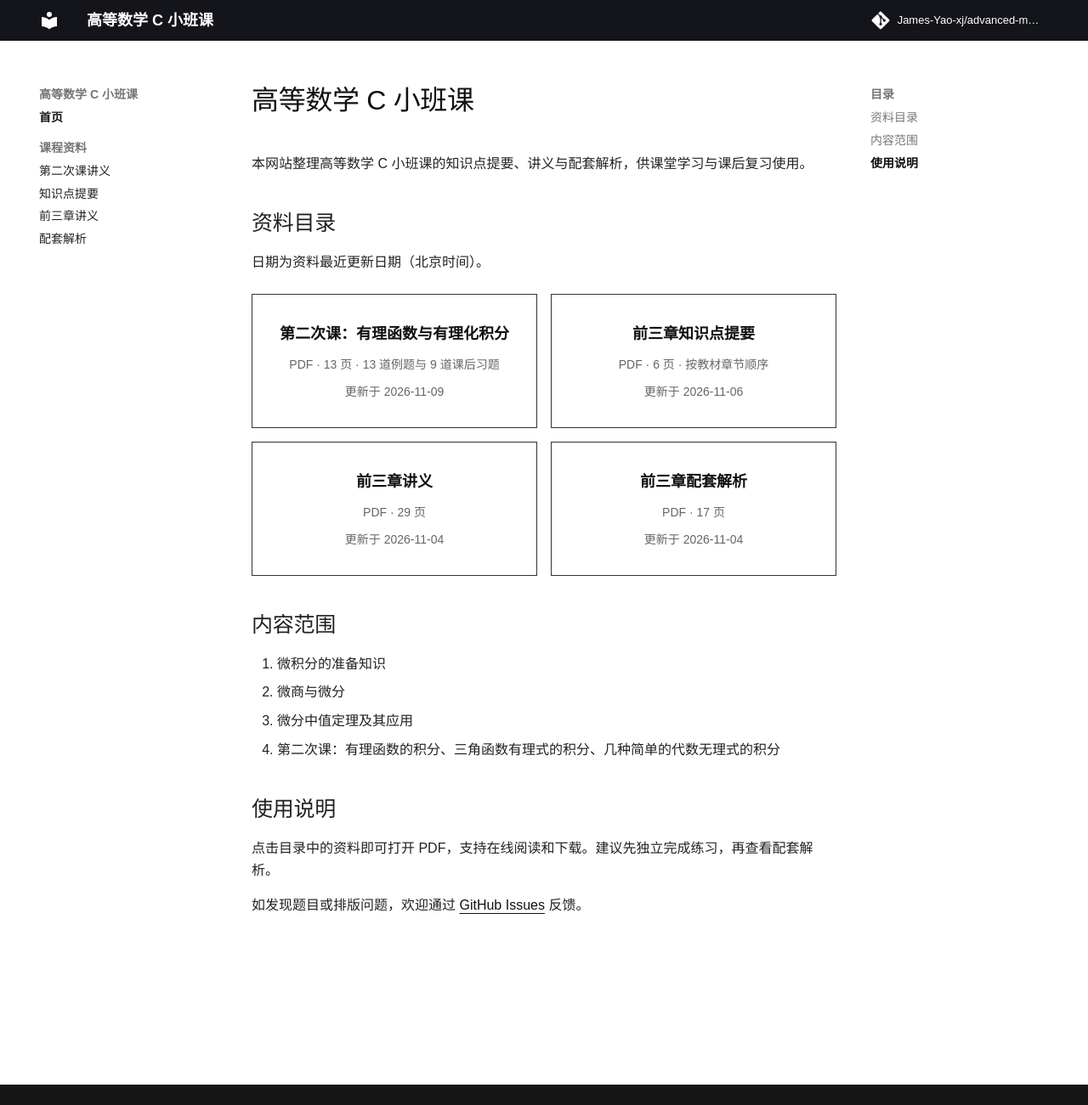
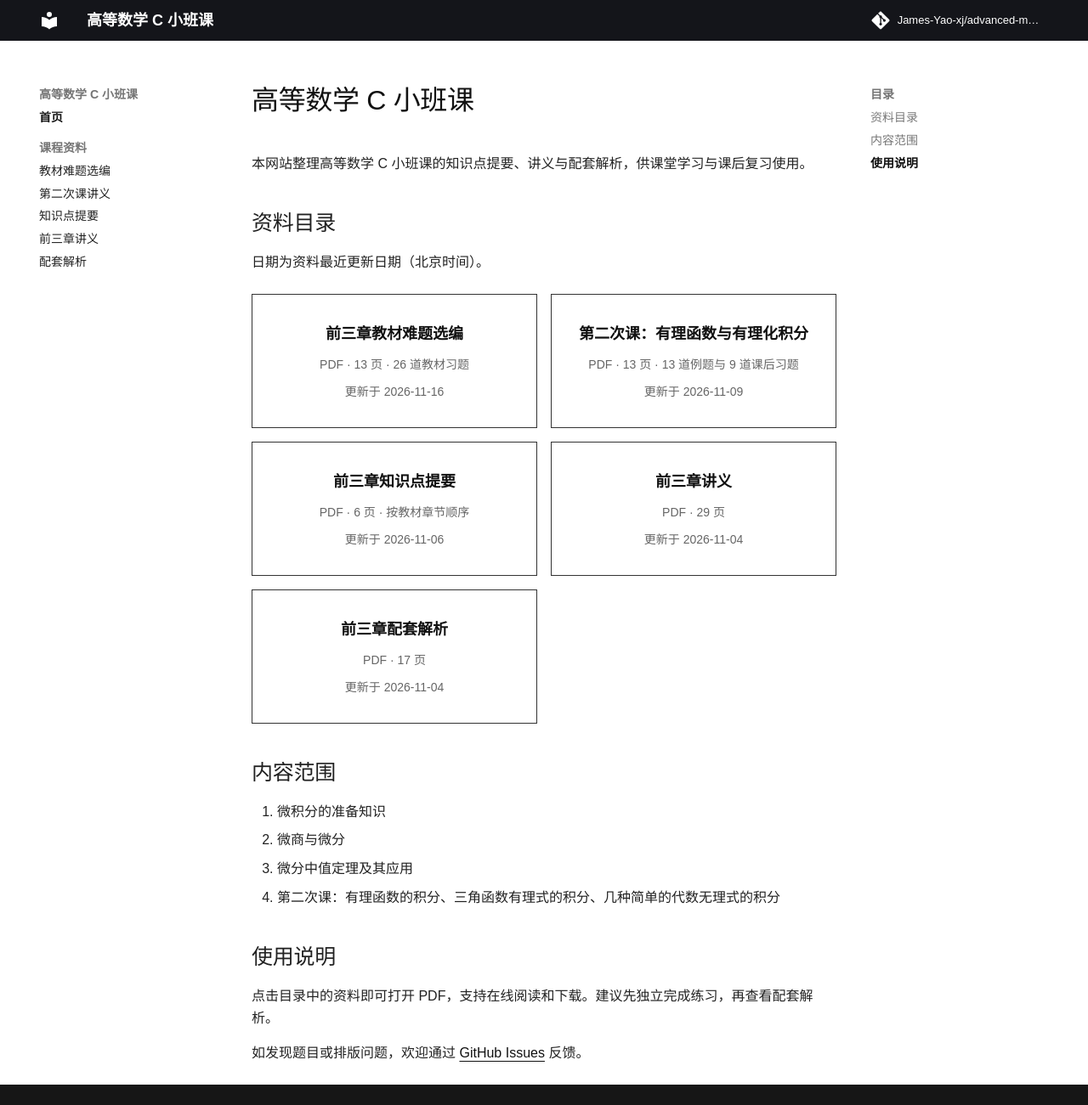
Before and after one commit to James-Yao-xj/advanced-mathematics-c-tutorial, an MkDocs documentation site: the page built from docs/index.md, in a window 1280 px wide and 1301 px high. Shown: the whole window at 85% size. Built offline with MkDocs 1.6.1 and Material for MkDocs 9.7.7, drawn with Linux system fonts in a browser that asks for light colours; comment, search, counter and statistics services are not loaded.

Commit message:
Publish harder textbook exercises for chapters 1 to 3

```diff
--- a/docs/index.md
+++ b/docs/index.md
@@ -7,6 +7,11 @@
 日期为资料最近更新日期（北京时间）。
 
 <div class="resource-list">
+  <a class="resource-card" href="handouts/高等数学C-前三章教材难题选编.pdf">
+    <strong>前三章教材难题选编</strong>
+    <span>PDF · 13 页 · 26 道教材习题</span>
+    <span>更新于 <time datetime="2026-11-16">2026-11-16</time></span>
+  </a>
   <a class="resource-card" href="handouts/高等数学C-第二次课讲义.pdf">
     <strong>第二次课：有理函数与有理化积分</strong>
     <span>PDF · 13 页 · 13 道例题与 9 道课后习题</span>
--- a/mkdocs.yml
+++ b/mkdocs.yml
@@ -16,6 +16,7 @@ theme:
 nav:
   - 首页: index.md
   - 课程资料:
+      - 教材难题选编: handouts/高等数学C-前三章教材难题选编.pdf
       - 第二次课讲义: handouts/高等数学C-第二次课讲义.pdf
       - 知识点提要: handouts/高等数学C-前三章知识点提要.pdf
       - 前三章讲义: handouts/高等数学BC-前三章讲义.pdf
```
Also changed, not shown: README.md (+7 -0 lines), 2 other files.
